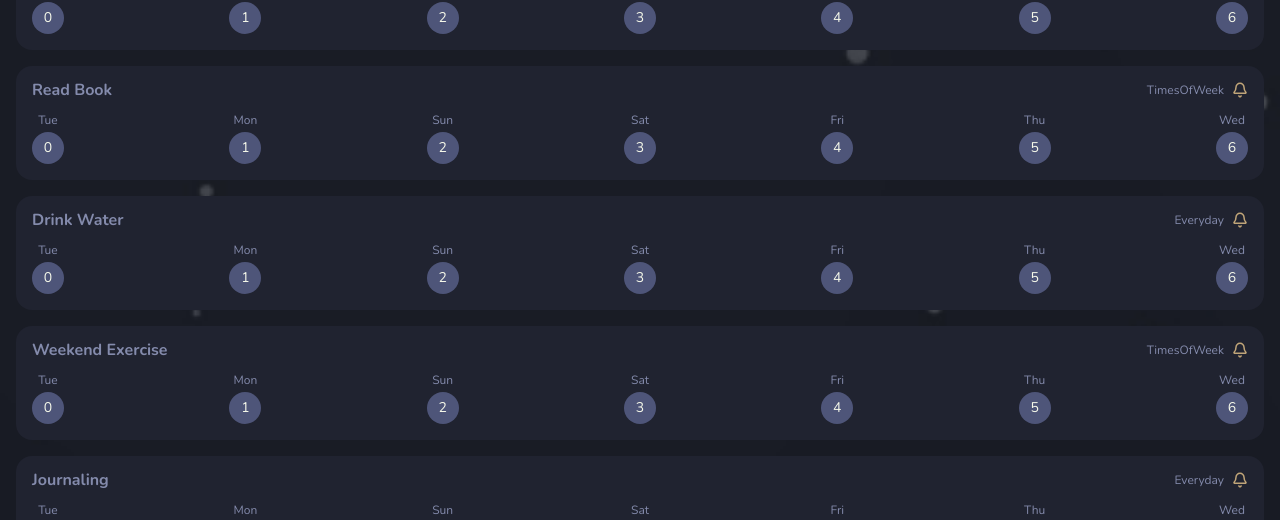
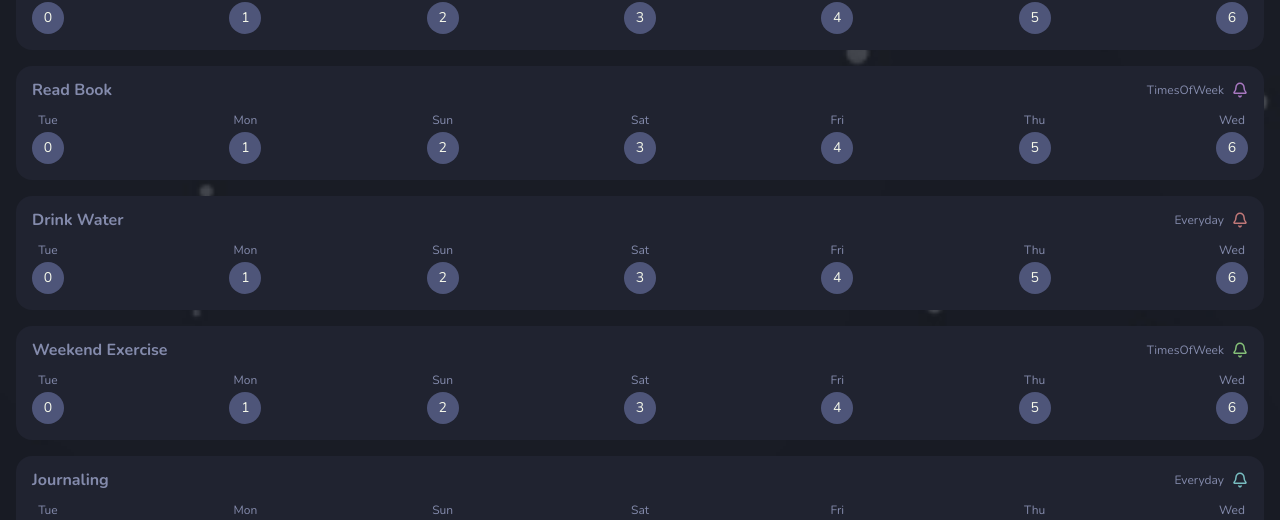
Before and after one commit to OleksandrKirkov/HabitTrackerFrontend, a Next.js app: page / in a window 1280 px wide. Shown: the part 136-656 px from the top of the page. Built offline with nearby package versions, Linux system fonts and the light colour scheme.

Commit message:
feat: update colors in habit-card component

```diff
--- a/src/components/screens/home/habit-card/habit-card.tsx
+++ b/src/components/screens/home/habit-card/habit-card.tsx
@@ -2,6 +2,7 @@ import Link from 'next/link'
 
 import { NotificationIcon } from '@/components/svg'
 import { HabitType } from '@/types/habit.type'
+import { getColorMap } from '@/utils/get-color-map'
 
 import { DayItem } from './card-value'
 
@@ -9,12 +10,12 @@ const days: string[] = ['Tue', 'Mon', 'Sun', 'Sat', 'Fri', 'Thu', 'Wed']
 
 export function HabitCard(props: HabitType) {
     return (
-        <Link href={`/habits/${props.id}`} className='block p-4 bg-secondary rounded-2xl w-full'>
+        <Link href={`/habit/?id=${props.id}`} className='block p-4 bg-secondary rounded-2xl w-full'>
             <div className='flex items-center gap-4 justify-between mb-4'>
                 <p className='font-bold leading-none text-text'>{props.title}</p>
                 <div className='flex items-center gap-2'>
                     <p className='text-xs text-text'>{props.frequency.type}</p>
-                    <NotificationIcon className={`w-4 h-4 stroke-yellow`} />
+                    <NotificationIcon className={`w-4 h-4 ${getColorMap('stroke', props.color)}`} />
                 </div>
             </div>
             <div className='flex items-center gap-1 justify-between w-full'>
@@ -25,7 +26,7 @@ export function HabitCard(props: HabitType) {
                         value={index}
                         is_complete={false}
                         is_today={false}
-                        color='yellow'
+                        color={props.color}
                     />
                 ))}
             </div>
```
